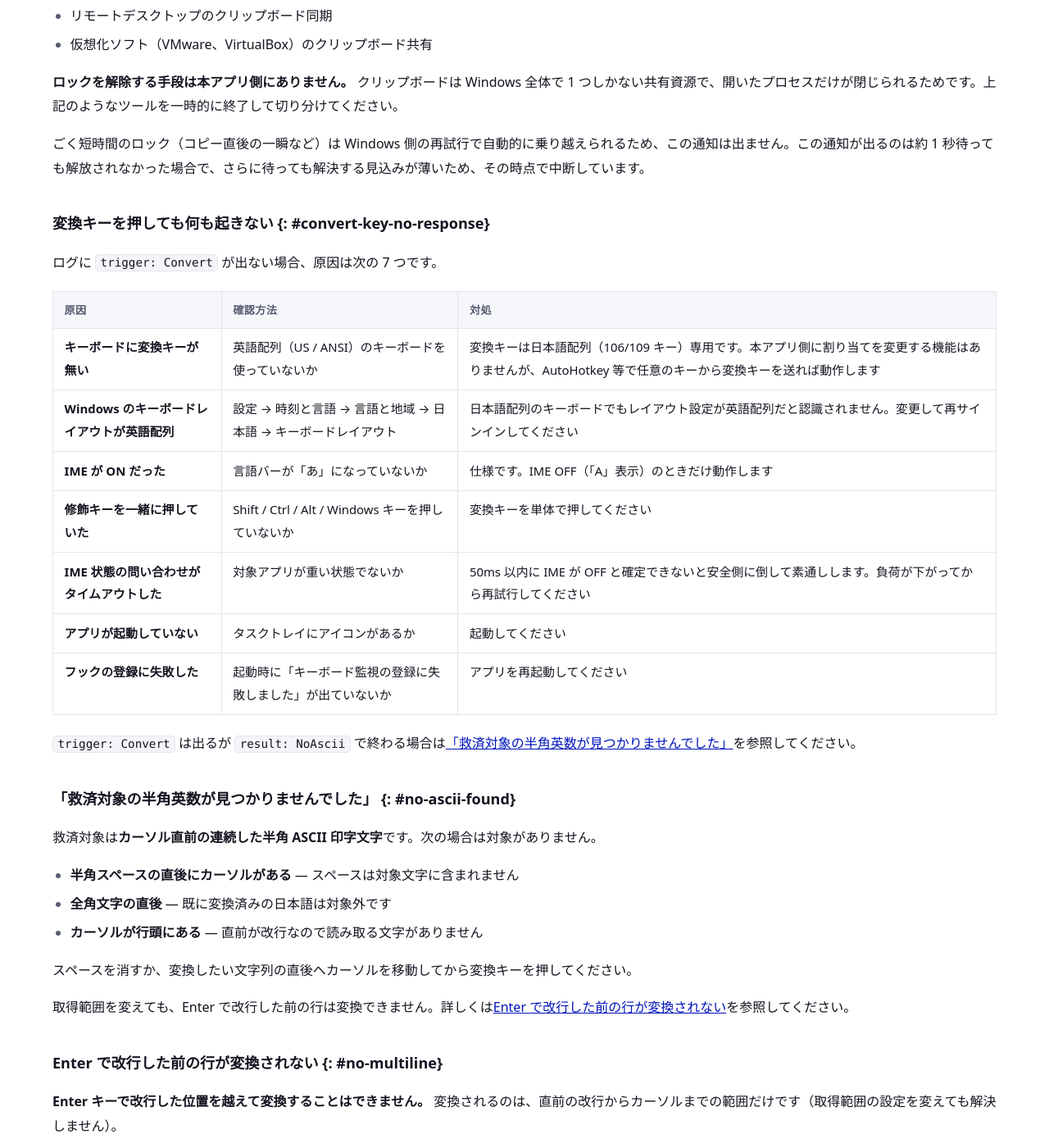
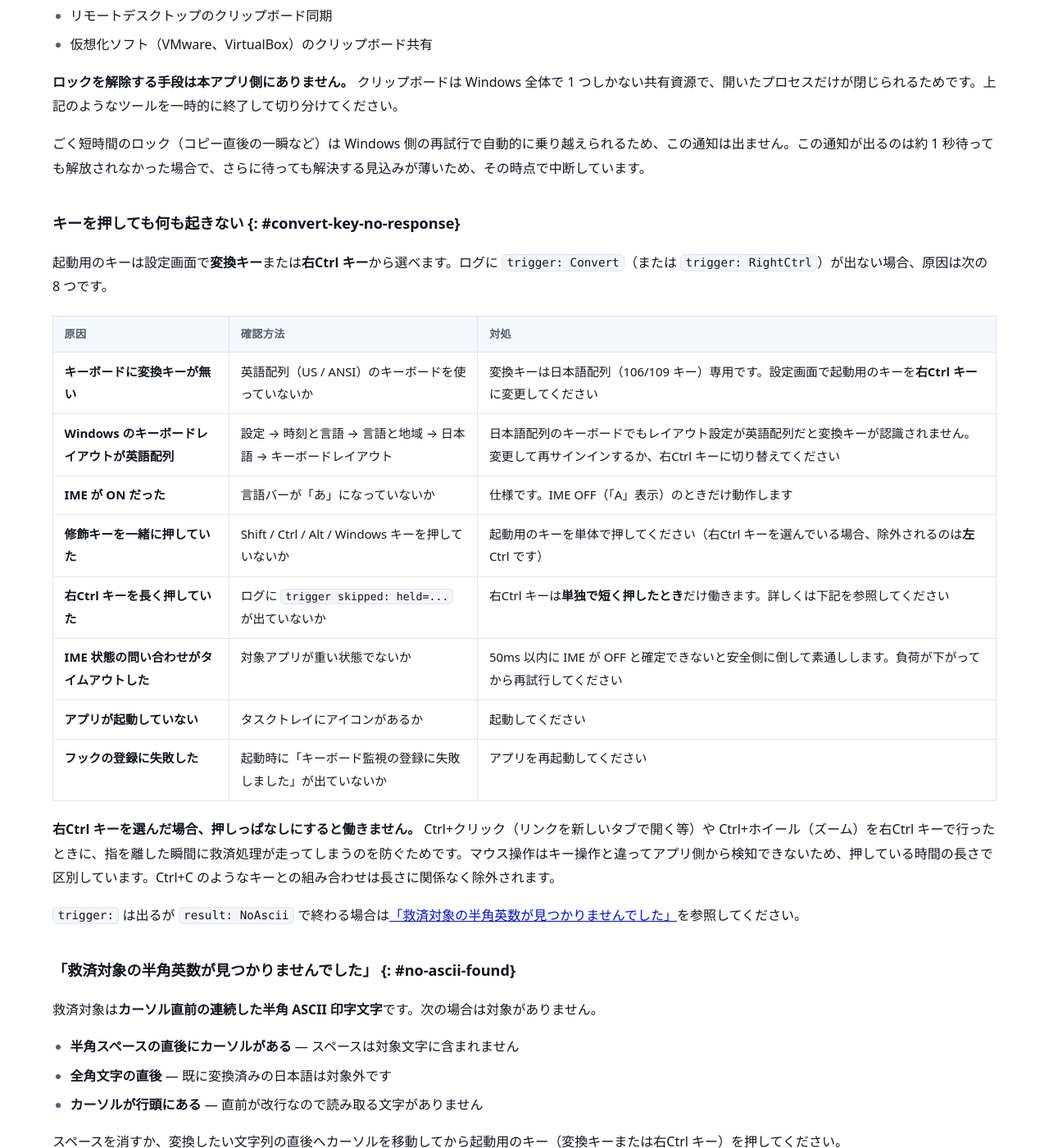
Before and after one commit to moappsupport/ro-maji_IME_Rescue, a Jekyll site: the page built from troubleshooting.md, in a window 1280 px wide and 1400 px high, scrolled down 3471 px. Shown: the whole window at 82% size. Built offline with Jekyll 4.4.1, drawn with Linux system fonts in a browser that asks for light colours; some of the changed text lies outside the part shown.

Commit message:
右Ctrl 対応をドキュメントへ反映し、既存の記述のずれを直す
TROUBLESHOOTING.md は右Ctrl の記述が無く、「動作しないケース: 英語配列」が
サイトの FAQ「右Ctrl で使えます」と正面から矛盾していた。両方が同時に
公開される状態だったため、原因表・動作しないケース・ログの読み方を更新する。
押しっぱなしで発火しない仕様も説明を追加する。

APP_SPEC.md にはトリガーキーの記述が皆無だったため、フック判定の2系統化・
TRIGGER_KEY・押下時間の判定を追加する。あわせて実装から取り残されていた
次の3点も直す。

- 握り潰しの絶対上限が可変（実測で延長）になった件
- GetRetryValues が2倍ルールと打ち切りに変わった件
- ReTypeResult の SelectionVerifyFailed が3つに分割済みだった件
- Restore がテキスト以外の主要形式にも対応済みだった件（v1.2.0）

Co-Authored-By: Claude Opus 5 <noreply@anthropic.com>

````diff
--- a/troubleshooting.md
+++ b/troubleshooting.md
@@ -38,7 +38,7 @@ updated: 2026-08-09
     <li><a href="#wait-settings-reset">更新後に「待機時間の設定を既定値に戻しました」と出た</a></li>
     <li><a href="#ime-not-responding">変換候補が出ない／ローマ字のまま残る</a></li>
     <li><a href="#clipboard-error">「クリップボードを操作できません」</a></li>
-    <li><a href="#convert-key-no-response">変換キーを押しても何も起きない</a></li>
+    <li><a href="#convert-key-no-response">キーを押しても何も起きない</a></li>
     <li><a href="#no-ascii-found">「救済対象の半角英数が見つかりませんでした」</a></li>
     <li><a href="#no-multiline">Enter で改行した前の行が変換されない</a></li>
     <li><a href="#chatgpt-input-issues">ChatGPT のチャット欄で意図せず送信される</a></li>
@@ -126,21 +126,24 @@ updated: 2026-08-09
 
 ごく短時間のロック（コピー直後の一瞬など）は Windows 側の再試行で自動的に乗り越えられるため、この通知は出ません。この通知が出るのは約 1 秒待っても解放されなかった場合で、さらに待っても解決する見込みが薄いため、その時点で中断しています。
 
-### 変換キーを押しても何も起きない {: #convert-key-no-response}
+### キーを押しても何も起きない {: #convert-key-no-response}
 
-ログに `trigger: Convert` が出ない場合、原因は次の 7 つです。
+起動用のキーは設定画面で**変換キー**または**右Ctrl キー**から選べます。ログに `trigger: Convert`（または `trigger: RightCtrl`）が出ない場合、原因は次の 8 つです。
 
 | 原因 | 確認方法 | 対処 |
 |---|---|---|
-| **キーボードに変換キーが無い** | 英語配列（US / ANSI）のキーボードを使っていないか | 変換キーは日本語配列（106/109 キー）専用です。本アプリ側に割り当てを変更する機能はありませんが、AutoHotkey 等で任意のキーから変換キーを送れば動作します |
-| **Windows のキーボードレイアウトが英語配列** | 設定 → 時刻と言語 → 言語と地域 → 日本語 → キーボードレイアウト | 日本語配列のキーボードでもレイアウト設定が英語配列だと認識されません。変更して再サインインしてください |
+| **キーボードに変換キーが無い** | 英語配列（US / ANSI）のキーボードを使っていないか | 変換キーは日本語配列（106/109 キー）専用です。設定画面で起動用のキーを**右Ctrl キー**に変更してください |
+| **Windows のキーボードレイアウトが英語配列** | 設定 → 時刻と言語 → 言語と地域 → 日本語 → キーボードレイアウト | 日本語配列のキーボードでもレイアウト設定が英語配列だと変換キーが認識されません。変更して再サインインするか、右Ctrl キーに切り替えてください |
 | **IME が ON だった** | 言語バーが「あ」になっていないか | 仕様です。IME OFF（「A」表示）のときだけ動作します |
-| **修飾キーを一緒に押していた** | Shift / Ctrl / Alt / Windows キーを押していないか | 変換キーを単体で押してください |
+| **修飾キーを一緒に押していた** | Shift / Ctrl / Alt / Windows キーを押していないか | 起動用のキーを単体で押してください（右Ctrl キーを選んでいる場合、除外されるのは**左**Ctrl です） |
+| **右Ctrl キーを長く押していた** | ログに `trigger skipped: held=...` が出ていないか | 右Ctrl キーは**単独で短く押したとき**だけ働きます。詳しくは下記を参照してください |
 | **IME 状態の問い合わせがタイムアウトした** | 対象アプリが重い状態でないか | 50ms 以内に IME が OFF と確定できないと安全側に倒して素通しします。負荷が下がってから再試行してください |
 | **アプリが起動していない** | タスクトレイにアイコンがあるか | 起動してください |
 | **フックの登録に失敗した** | 起動時に「キーボード監視の登録に失敗しました」が出ていないか | アプリを再起動してください |
 
-`trigger: Convert` は出るが `result: NoAscii` で終わる場合は[「救済対象の半角英数が見つかりませんでした」](#no-ascii-found)を参照してください。
+**右Ctrl キーを選んだ場合、押しっぱなしにすると働きません。** Ctrl+クリック（リンクを新しいタブで開く等）や Ctrl+ホイール（ズーム）を右Ctrl キーで行ったときに、指を離した瞬間に救済処理が走ってしまうのを防ぐためです。マウス操作はキー操作と違ってアプリ側から検知できないため、押している時間の長さで区別しています。Ctrl+C のようなキーとの組み合わせは長さに関係なく除外されます。
+
+`trigger:` は出るが `result: NoAscii` で終わる場合は[「救済対象の半角英数が見つかりませんでした」](#no-ascii-found)を参照してください。
 
 ### 「救済対象の半角英数が見つかりませんでした」 {: #no-ascii-found}
 
@@ -150,7 +153,7 @@ updated: 2026-08-09
 - **全角文字の直後** — 既に変換済みの日本語は対象外です
 - **カーソルが行頭にある** — 直前が改行なので読み取る文字がありません
 
-スペースを消すか、変換したい文字列の直後へカーソルを移動してから変換キーを押してください。
+スペースを消すか、変換したい文字列の直後へカーソルを移動してから起動用のキー（変換キーまたは右Ctrl キー）を押してください。
 
 取得範囲を変えても、Enter で改行した前の行は変換できません。詳しくは[Enter で改行した前の行が変換されない](#no-multiline)を参照してください。
 
@@ -163,7 +166,7 @@ kyouhaiitenki          ← Enter で改行したので変換されない
 desunodesannposisimasu ← ここにカーソルがあると、この範囲だけ変換される
 ```
 
-画面端での折り返しは影響しません。改行で区切られた範囲ごとに、末尾へカーソルを置いて順に変換キーを押してください。
+画面端での折り返しは影響しません。改行で区切られた範囲ごとに、末尾へカーソルを置いて順に起動用のキーを押してください。
 
 なお、アプリによっては改行の直後にカーソルを置いた状態で前の行を読み取れません（メモ帳などが該当します）。この場合も、変換したい文字列の直後へカーソルを移動してください。
 
@@ -277,7 +280,7 @@ Windows の UIPI により、権限の低いプロセスから高いプロセス
 
 システム全体を監視する低レベルキーボードフック（`WH_KEYBOARD_LL`）を使っているため、キーロガーと同じ API として検知されることがあります。
 
-このフックが見ているのは変換キーの押下・離上のタイミングだけで、他のキー入力の内容は記録も送信もしていません。デバッグログにも文字数と成否しか書きません。
+このフックが見ているのは起動用のキー（変換キーまたは右Ctrl キー）の押下・離上のタイミングだけで、他のキー入力の内容は記録も送信もしていません。デバッグログにも文字数と成否しか書きません。
 
 より制限された `RegisterHotKey` を使わないのは、IME が ON のときは素通しするという分岐を実現できないためです。
 
@@ -289,7 +292,7 @@ Windows の UIPI により、権限の低いプロセスから高いプロセス
 
 以下は設定では解決できません。
 
-- **キーボードに変換キーが無い**（英語配列 / US・ANSI）。外部のキー割り当てツールで変換キーを送れるようにすれば動作します
+- **変換キーも右Ctrl キーも無いキーボード**。設定画面で選べるのはこの2つだけで、他のキーへ割り当てを変更する機能はありません（英語配列 / US・ANSI のキーボードには変換キーがありませんが、右Ctrl キーで動作します）
 - **Enter による改行をまたいだ変換**。取得範囲を変えても前の行は拾えません（[詳細](#no-multiline)）
 - **ChatGPT のチャット欄で複数行を扱う**。意図せず送信されたり、文字が重複・欠落したりします（[詳細](#chatgpt-input-issues)）
 - 対象アプリが Ctrl+C・Shift+Home などの標準的なキー操作に対応していない
@@ -334,7 +337,7 @@ result: Success
 
 | 出ない行 | 意味 |
 |---|---|
-| `trigger: Convert` | 変換キーの検知自体に至っていない → [変換キーを押しても何も起きない](#convert-key-no-response) |
+| `trigger: Convert` / `trigger: RightCtrl` | 起動用のキーの検知自体に至っていない → [キーを押しても何も起きない](#convert-key-no-response) |
 | `clipboard got` | 選択範囲のコピーに失敗 → [「クリップボードを操作できません」](#clipboard-error) |
 | `RegEx match: True` | 救済対象の半角英数が見つからない → [「救済対象の半角英数が見つかりませんでした」](#no-ascii-found) |
 | `Verify target selection: ok` | 選択が想定とずれている → [「選択状態を確認できませんでした」](#selection-verify-failed) |
@@ -399,10 +402,10 @@ result: Success
     },
     {
       "@type": "Question",
-      "name": "変換キーを押しても何も起きない",
+      "name": "キーを押しても何も起きない",
       "acceptedAnswer": {
         "@type": "Answer",
-        "text": "ログに trigger: Convert が出ない場合、原因は次の 7 つです。"
+        "text": "起動用のキーは設定画面で変換キーまたは右Ctrl キーから選べます。ログに trigger: Convert（または trigger: RightCtrl）が出ない場合、原因は次の 8 つです。"
       }
     },
     {
````
